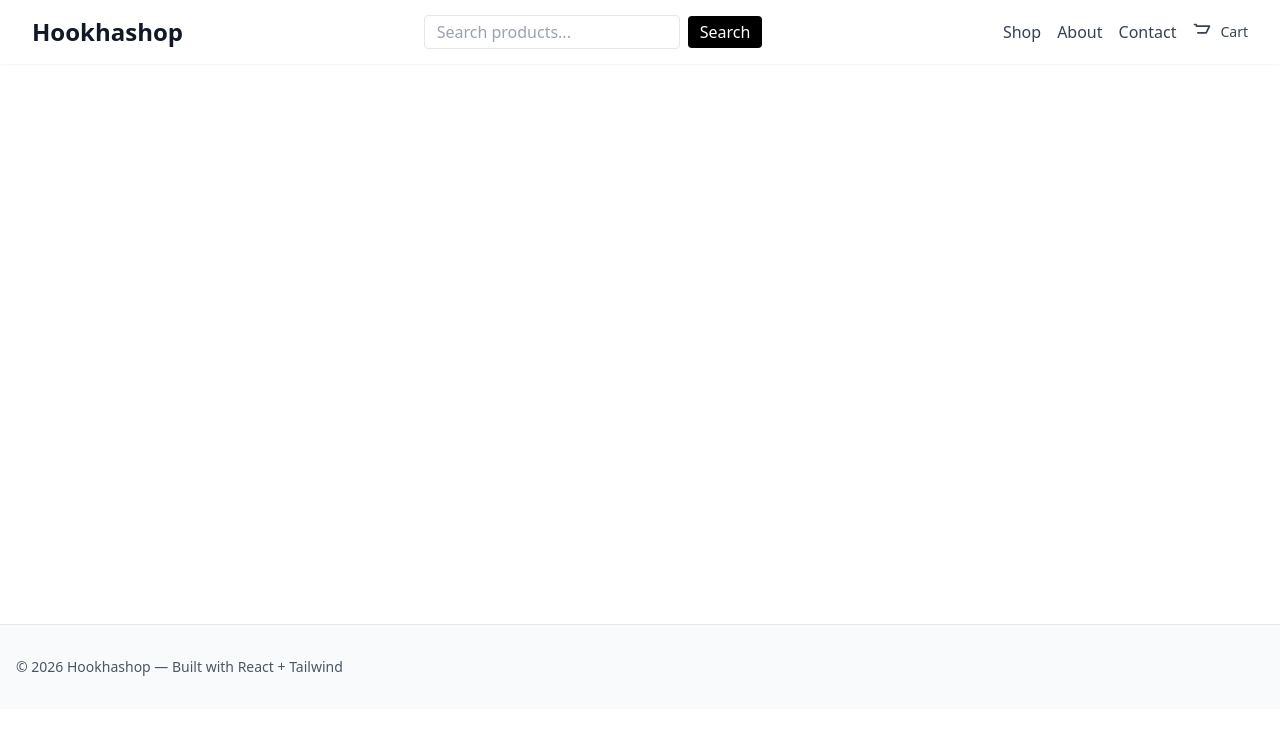
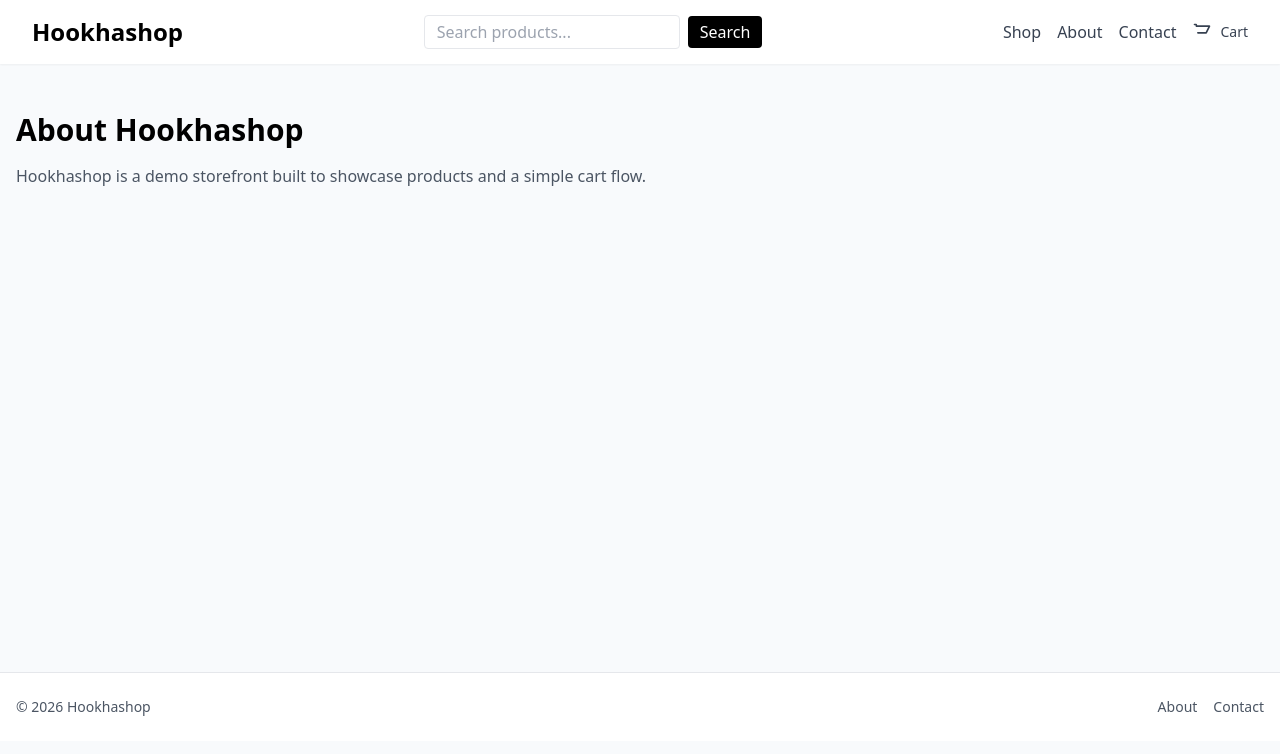
Before and after one commit to mrxettu/Hookhashop, a React (Vite) app: page /about in a window 1280 px wide. Shown: the top 754 px of the page. Built offline with nearby package versions, Linux system fonts and the light colour scheme; the HTML template or start-up script is replaced by a standard one.

Commit message:
chore(site): add full-site scaffold (Vite base, entry, Tailwind config, pages, error boundary, footer, fallback image)

```diff
--- a/index.html
+++ b/index.html
@@ -4,6 +4,7 @@
     <meta charset="utf-8" />
     <meta name="viewport" content="width=device-width, initial-scale=1.0" />
     <title>Hookhashop</title>
+    <link rel="icon" href="/favicon.ico" />
   </head>
   <body>
     <div id="root"></div>
--- a/src/App.jsx
+++ b/src/App.jsx
@@ -1,3 +1,4 @@
+import React from 'react'
 import { BrowserRouter, Routes, Route } from 'react-router-dom'
 import Home from './pages/Home'
 import Shop from './pages/Shop'
@@ -5,21 +6,28 @@ import ProductPage from './pages/Product'
 import Header from './components/Header'
 import Footer from './components/Footer'
 import Cart from './pages/Cart'
+import About from './pages/About'
+import Contact from './pages/Contact'
 import { CartProvider } from './context/CartContext'
+import { ErrorBoundary } from './components/ErrorBoundary'
 
 export default function App(){
   return (
     <BrowserRouter>
       <CartProvider>
         <Header />
+        <ErrorBoundary>
           <main className="min-h-[70vh]">
             <Routes>
               <Route path="/" element={<Home/>} />
               <Route path="/shop" element={<Shop/>} />
               <Route path="/product/:id" element={<ProductPage/>} />
               <Route path="/cart" element={<Cart/>} />
+              <Route path="/about" element={<About/>} />
+              <Route path="/contact" element={<Contact/>} />
             </Routes>
           </main>
+        </ErrorBoundary>
         <Footer />
       </CartProvider>
     </BrowserRouter>
--- /dev/null
+++ b/src/components/ErrorBoundary.jsx
@@ -0,0 +1,18 @@
+import React from 'react'
+
+export class ErrorBoundary extends React.Component {
+  constructor(props){ super(props); this.state = { hasError: false, error: null } }
+  static getDerivedStateFromError(error){ return { hasError: true, error } }
+  componentDidCatch(error, info){ console.error('ErrorBoundary caught', error, info) }
+  render(){
+    if (this.state.hasError){
+      return (
+        <div className="p-8 max-w-3xl mx-auto">
+          <h2 className="text-xl font-bold text-red-600">Something went wrong</h2>
+          <pre className="mt-4 p-4 bg-white border rounded text-sm text-gray-800">{String(this.state.error)}</pre>
+        </div>
+      )
+    }
+    return this.props.children
+  }
+}
--- a/src/components/Footer.jsx
+++ b/src/components/Footer.jsx
@@ -1,8 +1,14 @@
+import React from 'react'
+
 export default function Footer(){
   return (
-    <footer className="bg-gray-50 border-t">
-      <div className="max-w-7xl mx-auto px-4 py-8 text-sm text-gray-600">
-        © {new Date().getFullYear()} Hookhashop — Built with React + Tailwind
+    <footer className="bg-white border-t mt-12">
+      <div className="max-w-7xl mx-auto px-4 py-6 text-sm text-gray-600 flex justify-between items-center">
+        <div>© {new Date().getFullYear()} Hookhashop</div>
+        <div className="flex gap-4">
+          <a href="/about" className="hover:underline">About</a>
+          <a href="/contact" className="hover:underline">Contact</a>
+        </div>
       </div>
     </footer>
   )
--- a/src/index.css
+++ b/src/index.css
@@ -2,5 +2,11 @@
 @tailwind components;
 @tailwind utilities;
 
-html, body, #root { height: 100%; }
-body { @apply bg-white text-gray-900; }
+html, body, #root {
+  height: 100%;
+}
+
+body {
+  font-family: ui-sans-serif, system-ui, -apple-system, "Segoe UI", Roboto, "Helvetica Neue", Arial;
+  background-color: #f8fafc;
+}
--- /dev/null
+++ b/src/pages/About.jsx
@@ -0,0 +1,10 @@
+import React from 'react'
+
+export default function About(){
+  return (
+    <div className="max-w-7xl mx-auto px-4 py-12">
+      <h1 className="text-3xl font-bold">About Hookhashop</h1>
+      <p className="mt-4 text-gray-600">Hookhashop is a demo storefront built to showcase products and a simple cart flow.</p>
+    </div>
+  )
+}
--- /dev/null
+++ b/src/pages/Contact.jsx
@@ -0,0 +1,10 @@
+import React from 'react'
+
+export default function Contact(){
+  return (
+    <div className="max-w-7xl mx-auto px-4 py-12">
+      <h1 className="text-3xl font-bold">Contact</h1>
+      <p className="mt-4 text-gray-600">For inquiries, email <a href="mailto:info@hookhashop.local" className="text-blue-600">info@hookhashop.local</a>.</p>
+    </div>
+  )
+}
--- a/src/pages/Home.jsx
+++ b/src/pages/Home.jsx
@@ -1,23 +1,34 @@
+import React from 'react'
+import ProductCard from '../components/ProductCard'
 import products from '../data/products.json'
-import ProductCard from '../components/ProductCard'
 
 export default function Home(){
   const featured = products.slice(0,4)
   return (
-    <section>
-      <div className="relative bg-gray-800 text-white">
-        <div className="max-w-7xl mx-auto px-4 py-24">
-          <h1 className="text-4xl font-bold">Hookhashop</h1>
-          <p className="mt-4 text-lg">Premium hookah products — curated selection</p>
+    <main className="max-w-7xl mx-auto px-4 py-12">
+      <section className="grid grid-cols-1 md:grid-cols-2 gap-8 items-center">
+        <div>
+          <h1 className="text-4xl font-extrabold">Hookhashop — Premium Hookah Store</h1>
+          <p className="mt-4 text-gray-600">Discover curated hookahs, accessories, and travel kits. Fast shipping and trusted quality.</p>
+          <div className="mt-6">
+            <a href="/shop" className="bg-black text-white px-4 py-2 rounded">Shop now</a>
+          </div>
         </div>
-      </div>
+        <div className="grid grid-cols-2 gap-4">
+          {featured.map(p => (
+            <div key={p.id} className="bg-white rounded shadow p-4">
+              <ProductCard product={p} />
+            </div>
+          ))}
+        </div>
+      </section>
 
-      <div className="max-w-7xl mx-auto px-4 py-12">
-        <h2 className="text-2xl font-semibold mb-6">Featured</h2>
-        <div className="grid grid-cols-1 sm:grid-cols-2 md:grid-cols-4 gap-6">
+      <section className="mt-12">
+        <h2 className="text-2xl font-bold mb-4">Featured products</h2>
+        <div className="grid grid-cols-1 sm:grid-cols-2 md:grid-cols-3 lg:grid-cols-4 gap-6">
           {featured.map(p => <ProductCard key={p.id} product={p} />)}
         </div>
-      </div>
-    </section>
+      </section>
+    </main>
   )
 }
--- /dev/null
+++ b/vite.config.js
@@ -0,0 +1,7 @@
+import { defineConfig } from 'vite'
+import react from '@vitejs/plugin-react'
+
+export default defineConfig({
+  plugins: [react()],
+  base: './'
+})
```
Also changed, not shown: tailwind.config.cjs (added, +10 -0 lines), public/assets/images/fallback.svg. Lines whose indentation alone changed are shown as unchanged.
